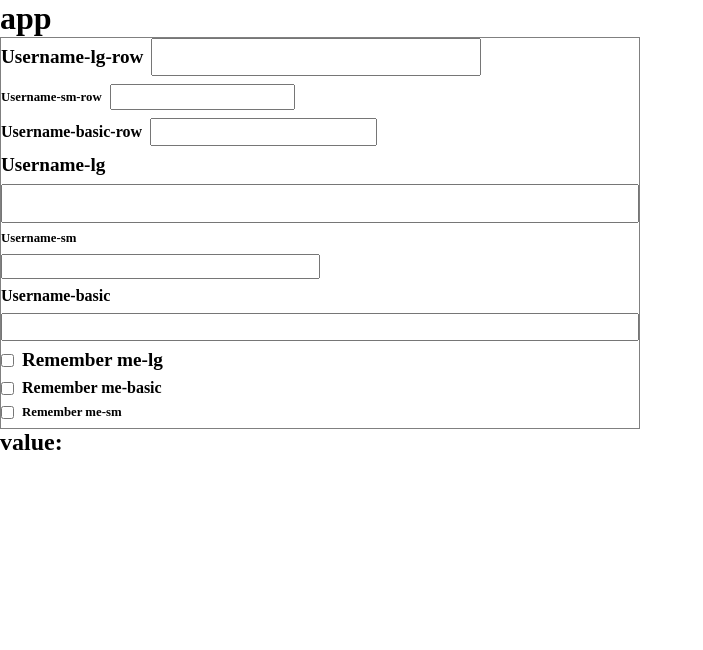
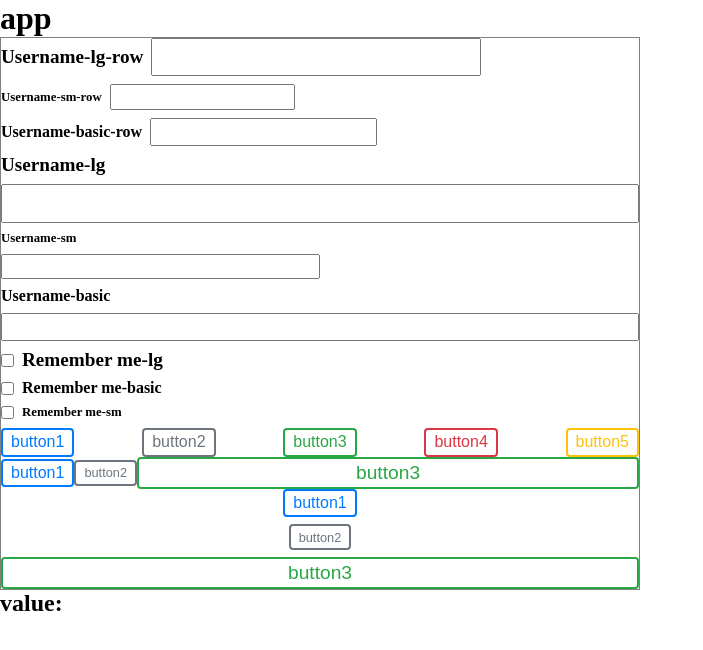
Before and after one commit to ianSama0217/chat-app-frontend, a React (Vite) app in the folder frontend/: page / in a window 1280 px wide. Shown: the top 650 px of the page, without its empty margins (0-703 px from the left). Built offline with nearby package versions, Linux system fonts and the light colour scheme.

Commit message:
button component

```diff
--- a/frontend/src/App.tsx
+++ b/frontend/src/App.tsx
@@ -1,5 +1,6 @@
 import React from "react";
 import Input from "./components/input";
+import Button from "./components/button";
 
 function App() {
   const [username, setUsername] = React.useState("");
@@ -83,6 +84,82 @@ function App() {
           layout="row"
           size="sm"
         />
+        {/* 按鈕 */}
+        <div
+          style={{
+            display: "flex",
+            justifyContent: "space-between",
+            alignItems: "center",
+          }}
+        >
+          <Button title="button1" onClick={() => setUsername("style")} />
+          <Button
+            title="button2"
+            style="secondary"
+            onClick={() => setUsername("style")}
+          />
+          <Button
+            title="button3"
+            style="success"
+            onClick={() => setUsername("style")}
+          />
+          <Button
+            title="button4"
+            style="danger"
+            onClick={() => setUsername("style")}
+          />
+          <Button
+            title="button5"
+            style="warning"
+            onClick={() => setUsername("style")}
+          />
+        </div>
+
+        <div
+          style={{
+            display: "flex",
+            justifyContent: "space-between",
+            alignItems: "center",
+          }}
+        >
+          <Button title="button1" onClick={() => setUsername("size")} />
+          <Button
+            title="button2"
+            style="secondary"
+            size="sm"
+            onClick={() => setUsername("szie")}
+          />
+          <Button
+            title="button3"
+            style="success"
+            size="lg"
+            onClick={() => setUsername("size")}
+          />
+        </div>
+
+        <div
+          style={{
+            display: "flex",
+            flexDirection: "column",
+            height: "100px",
+            justifyContent: "space-between",
+            alignItems: "center",
+          }}
+        >
+          <Button title="button1" onClick={() => setUsername("size")} />
+          <Button
+            title="button2"
+            style="secondary"
+            size="sm"
+            onClick={() => setUsername("szie")}
+          />
+          <Button
+            title="button3"
+            style="success"
+            size="lg"
+            onClick={() => setUsername("size")}
+          />
+        </div>
       </div>
       <h2>value:{username}</h2>
     </>
--- /dev/null
+++ b/frontend/src/components/button/index.scss
@@ -0,0 +1,83 @@
+.button-component {
+  padding: 0.2rem 0.5rem;
+  border: 2px solid transparent;
+  border-radius: 4px;
+  cursor: pointer;
+  text-align: center;
+  text-decoration: none;
+}
+
+// style
+.primary {
+  border-color: #007bff;
+  color: #007bff;
+  background-color: white;
+  transition: background-color 0.3s ease;
+
+  &:hover {
+    color: white;
+    background-color: #007bff;
+  }
+}
+
+.secondary {
+  border-color: #6c757d;
+  color: #6c757d;
+  background-color: white;
+  transition: background-color 0.3s ease;
+
+  &:hover {
+    color: white;
+    background-color: #6c757d;
+  }
+}
+
+.success {
+  border-color: #28a745;
+  color: #28a745;
+  background-color: white;
+  transition: background-color 0.3s ease;
+
+  &:hover {
+    color: white;
+    background-color: #28a745;
+  }
+}
+
+.danger {
+  border-color: #dc3545;
+  color: #dc3545;
+  background-color: white;
+  transition: background-color 0.3s ease;
+
+  &:hover {
+    color: white;
+    background-color: #dc3545;
+  }
+}
+
+.warning {
+  border-color: #ffc107;
+  color: #ffc107;
+  background-color: white;
+  transition: background-color 0.3s ease;
+
+  &:hover {
+    color: white;
+    background-color: #ffc107;
+  }
+}
+
+// size
+.basic {
+  font-size: 1rem;
+}
+
+.sm {
+  font-size: 0.8rem;
+}
+
+.lg {
+  width: 100%;
+  font-size: 1.2rem;
+}
--- /dev/null
+++ b/frontend/src/components/button/index.tsx
@@ -0,0 +1,31 @@
+import React from "react";
+import "./index.scss";
+
+interface ButtonProps {
+  title: React.ReactNode;
+  onClick: () => void;
+  disabled?: boolean;
+  size?: "sm" | "basic" | "lg";
+  style?: "primary" | "secondary" | "success" | "danger" | "warning";
+}
+
+const Button: React.FC<ButtonProps> = ({
+  title,
+  onClick,
+  disabled = false,
+  size = "basic",
+  style = "primary",
+}) => {
+  return (
+    <button
+      className={`button-component ${style} ${size}`}
+      type="button"
+      onClick={onClick}
+      disabled={disabled}
+    >
+      {title}
+    </button>
+  );
+};
+
+export default Button;
```
